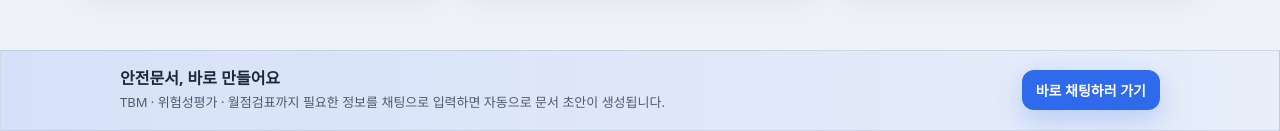
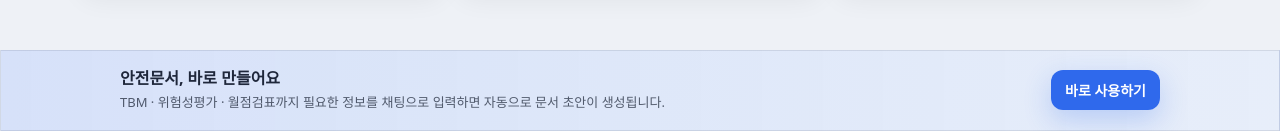
Before and after one commit to givinkwon/reg-ai-web, a Next.js app: page / in a window 1280 px wide. Shown: the part 2401-2532 px from the top of the page. Built offline with nearby package versions, Linux system fonts and the light colour scheme.

Commit message:
modify: tbm & monthly close prevent

```diff
--- a/app/components/landing/ChatCtaRibbon.tsx
+++ b/app/components/landing/ChatCtaRibbon.tsx
@@ -20,7 +20,7 @@ export default function ChatCtaRibbon() {
             data-ga-id="Home:ChatCtaRibbon:ClickChat"
             data-ga-label="ribbon"
           >
-            바로 채팅하러 가기
+            바로 사용하기
           </Link>
 
           {/* <Link
```
